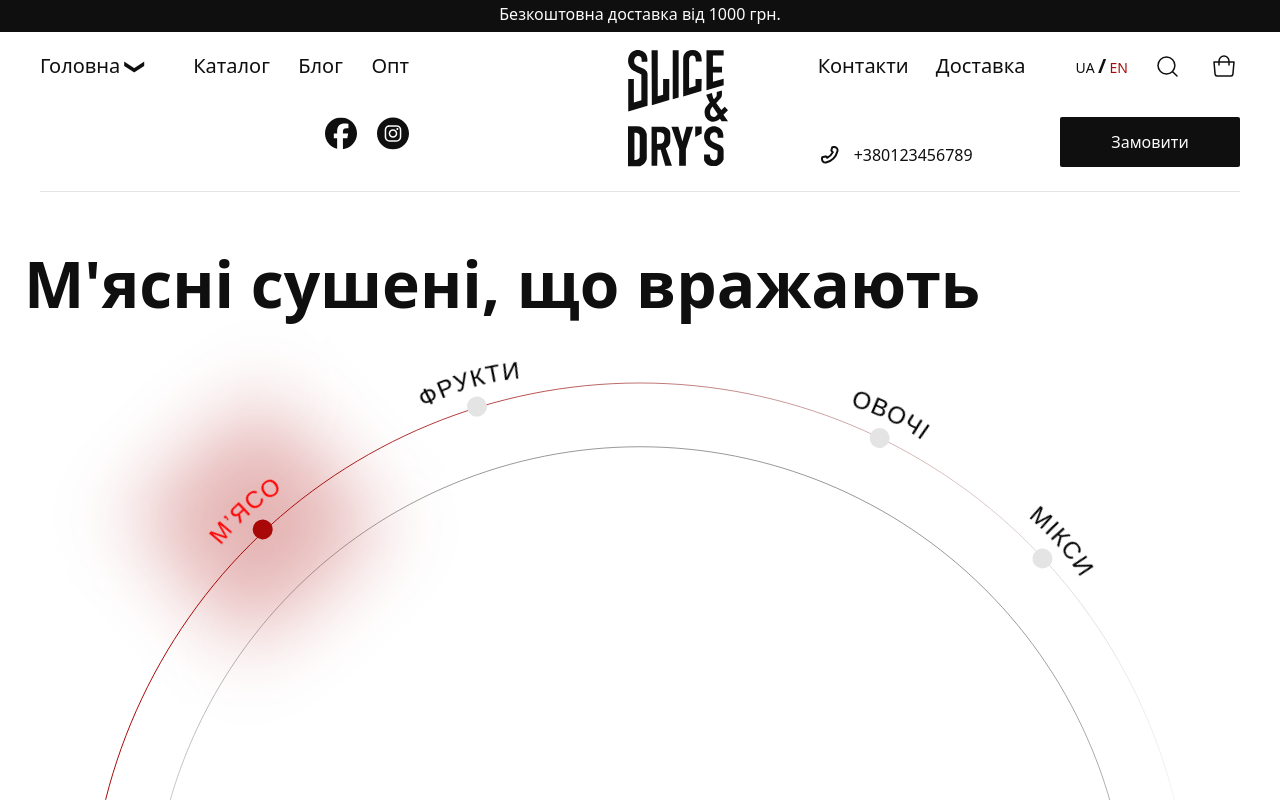
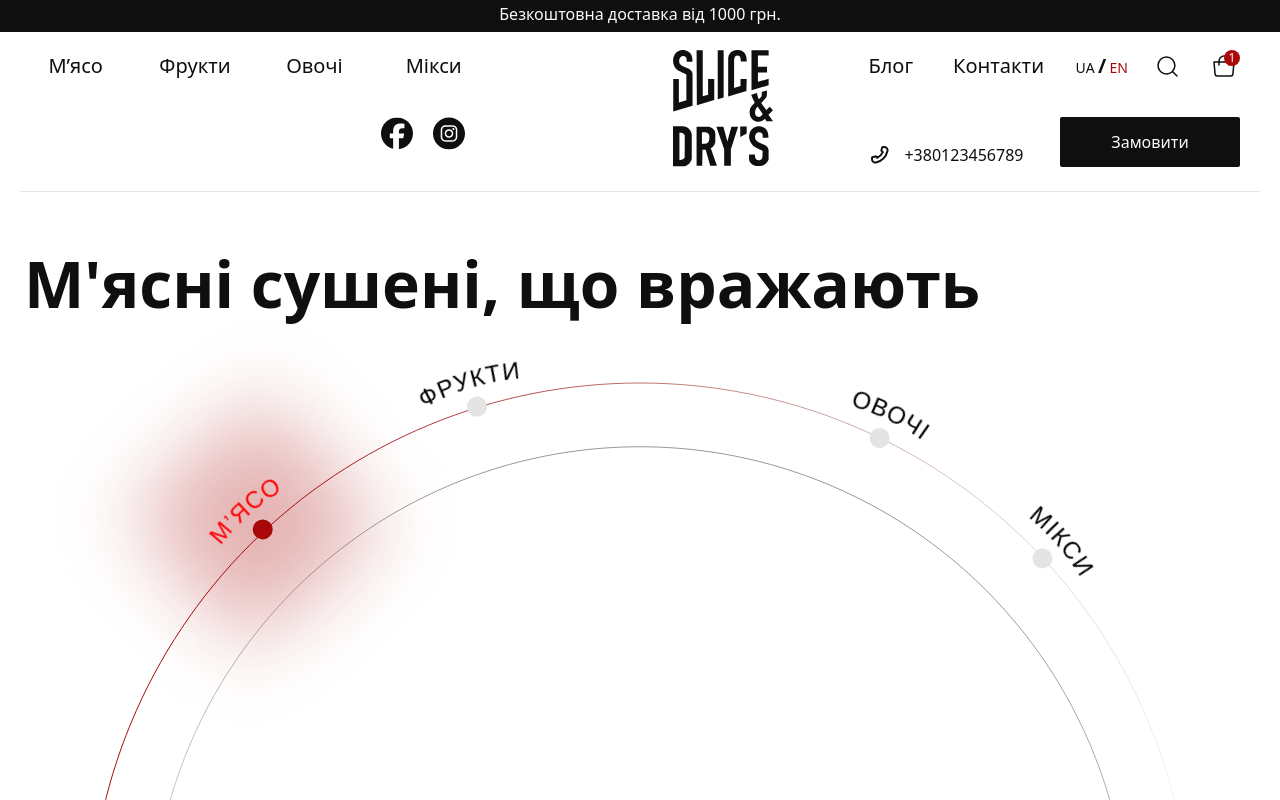
Before and after one commit to andrewvergun/slice_drys, a Next.js app: page /en in a window 1280 px wide. Shown: the top 800 px of the page. Built offline with nearby package versions, Linux system fonts and the light colour scheme; what tailwind-hamburgers would draw is missing.

Commit message:
ended request changes

```diff
--- /dev/null
+++ b/src/components/button.tsx
@@ -0,0 +1,21 @@
+import { cn } from '@/utils/cn'
+
+type Props = {
+  type: 'submit' | 'reset' | 'button' | undefined,
+  text: string,
+  className: string,
+}
+
+export default function Button({ type, text, className }: Props) {
+  return (
+    <button
+      type={type}
+      className={cn(
+        'rounded-sm bg-black text-white duration-300 hover:skew-x-[-10deg] hover:bg-red hover:font-semibold',
+        className,
+      )}
+    >
+      {text}
+    </button>
+  )
+}
--- /dev/null
+++ b/src/components/cart-icon.tsx
@@ -0,0 +1,17 @@
+import Image from 'next/image'
+import Link from 'next/link'
+
+import cartIcon from '/public/icons/bin.svg'
+
+export default function CartIcon() {
+  return (
+    <div className='relative'>
+      <Link href="#">
+        <Image src={cartIcon} alt="cart icon" />
+      </Link>
+      <span className="absolute right-0 top-0 flex h-4 w-4 items-center justify-center rounded-full bg-red text-xs text-white">
+        1
+      </span>
+    </div>
+  )
+}
--- a/src/components/hamburger.tsx
+++ b/src/components/hamburger-button.tsx
@@ -8,7 +8,7 @@ type Props = {
   setIsScroll: React.Dispatch<React.SetStateAction<boolean>>
 }
 
-export default function Hamburger({ className, setIsScroll }: Props) {
+export default function HamburgerButton({ className, setIsScroll }: Props) {
   const [opened, setOpened] = useState(false)
 
   return (
--- a/src/components/hamburger-menu.tsx
+++ b/src/components/hamburger-menu.tsx
@@ -17,14 +17,19 @@ import { ChevronDownIcon } from '@heroicons/react/24/solid'
 import { useEffect, useState } from 'react'
 
 import Lang from './lang'
-import Hamburger from './hamburger'
 import closeIcon from '/public/icons/close.svg'
 import logo from '/public/icons/logo.svg'
-import cartIcon from '/public/icons/bin.svg'
 import facebookIcon from '/public/icons/facebook.svg'
 import instagramIcon from '/public/icons/instagram.svg'
 import telIcon from '/public/icons/tel.svg'
 import searchIcon from '/public/icons/search.svg'
+import burgerIcon from '/public/icons/burger.svg'
+import Button from './button'
+
+import { headerLinks } from '../data/header-links'
+import { hamburgerLinksMain } from '../data/header-links'
+import { hamburgerLinksOther } from '../data/header-links'
+import CartIcon from './cart-icon'
 
 export default function HamburgerMenu() {
   const [isScroll, setIsScroll] = useState<boolean>(false)
@@ -39,14 +44,14 @@ export default function HamburgerMenu() {
 
   return (
     <Menu>
-      <MenuButton className="fixed left-5 top-8 z-50">
-        <Hamburger className="hidden lap:block" setIsScroll={setIsScroll} />
+      <MenuButton className="hidden lap:fixed lap:left-5 lap:top-8 lap:z-50 lap:block">
+        <Image src={burgerIcon} alt="burger icon" width={32} height={32} />
       </MenuButton>
 
       <MenuItems
         anchor="bottom"
         transition
-        className="bottom-0 right-0 z-40 origin-top bg-light_gray pb-6 pt-3 transition duration-200 ease-out [--anchor-gap:-52px] data-[closed]:scale-95 data-[closed]:opacity-0"
+        className="bottom-0 right-0 z-40 origin-top bg-light_gray pb-6 pt-3 transition duration-200 ease-out [--anchor-gap:-64px] data-[closed]:scale-95 data-[closed]:opacity-0"
       >
         <MenuSection className="grid grid-cols-[2fr_1fr_1fr_auto] items-center px-5">
           <MenuItem>
@@ -65,39 +70,21 @@ export default function HamburgerMenu() {
             </div>
           </MenuItem>
           <MenuItem>
-            <Field className="relative">
-              <Link href="#">
-                <Image src={cartIcon} alt="cart icon" />
-              </Link>
-              <span className="absolute right-0 top-0 flex h-4 w-4 items-center justify-center rounded-full bg-red text-xs text-white">
-                1
-              </span>
-            </Field>
+            <CartIcon />
           </MenuItem>
         </MenuSection>
 
         <MenuSection className="px-8 pt-5">
           <div className="pb-4 font-semibold">Каталог</div>
+          {headerLinks?.map((link) => {
+            return (
               <MenuItem>
                 <Link className="block w-min py-4" href="#">
-              М’ясо
+                  {link.link}
                 </Link>
               </MenuItem>
-          <MenuItem>
-            <Link className="block w-min py-4" href="#">
-              Фрукти
-            </Link>
-          </MenuItem>
-          <MenuItem>
-            <Link className="block w-min py-4" href="#">
-              Овочі
-            </Link>
-          </MenuItem>
-          <MenuItem>
-            <Link className="block w-min py-4" href="#">
-              Мікси
-            </Link>
-          </MenuItem>
+            )
+          })}
         </MenuSection>
 
         <MenuSection className="px-8 pt-5">
@@ -110,70 +97,38 @@ export default function HamburgerMenu() {
               transition
               className="origin-top bg-white transition duration-300 ease-out data-[closed]:-translate-y-6 data-[closed]:opacity-0"
             >
+              {hamburgerLinksMain?.map((link) => {
+                return (
+                  <>
                     <MenuItem>
                       {({ close }) => (
-                  <Link href="#" onClick={close} className="block px-3 py-4">
-                    Популярне
+                        <Link
+                          href="#"
+                          onClick={close}
+                          className="block px-3 py-4"
+                        >
+                          {link.link}
                         </Link>
                       )}
                     </MenuItem>
                     <MenuSeparator className="my-1 h-px bg-light_gray" />
-              <MenuItem>
-                {({ close }) => (
-                  <Link href="#" onClick={close} className="block px-3 py-4">
-                    Про нас
-                  </Link>
-                )}
-              </MenuItem>
-              <MenuSeparator className="my-1 h-px bg-light_gray" />
-              <MenuItem>
-                {({ close }) => (
-                  <Link href="#" onClick={close} className="block px-3 py-4">
-                    Акції
-                  </Link>
-                )}
-              </MenuItem>
-              <MenuSeparator className="my-1 h-px bg-light_gray" />
-              <MenuItem>
-                {({ close }) => (
-                  <Link href="#" onClick={close} className="block px-3 py-4">
-                    Відгуки
-                  </Link>
-                )}
-              </MenuItem>
-              <MenuSeparator className="my-1 h-px bg-light_gray" />
-              <MenuItem>
-                {({ close }) => (
-                  <Link href="#" onClick={close} className="block px-3 py-4">
-                    FAQ
-                  </Link>
-                )}
-              </MenuItem>
+                  </>
+                )
+              })}
             </DisclosurePanel>
           </Disclosure>
         </MenuSection>
 
         <MenuSection className="px-8 pt-2">
+          {hamburgerLinksOther?.map((link) => {
+            return (
               <MenuItem>
                 <Link className="block w-min py-4" href="#">
-              Блог
+                  {link.link}
                 </Link>
               </MenuItem>
-          <MenuItem>
-            <Link className="block w-min py-4" href="#">
-              Опт
-            </Link>
-          </MenuItem>
-          <MenuItem>
-            <Link className="block w-min py-4" href="#">
-              Контакти
-            </Link>
-          </MenuItem>
-          <MenuItem>
-            <Link className="block w-min py-4" href="#">
-              Доставка
-            </Link>
-          </MenuItem>
+            )
+          })}
         </MenuSection>
 
         <MenuSection className="flex justify-center gap-x-5 pt-5">
@@ -229,12 +184,11 @@ export default function HamburgerMenu() {
               />
             </Field>
             <MenuItem>
-              <button
+              <Button
                 type="submit"
-                className="block h-8 w-[88px] bg-black text-center text-white"
-              >
-                Шукати
-              </button>
+                text="Шукати"
+                className="block h-8 w-[88px]"
+              ></Button>
             </MenuItem>
           </form>
         </MenuSection>
--- a/src/components/header.tsx
+++ b/src/components/header.tsx
@@ -11,11 +11,13 @@ import instagramIcon from '/public/icons/instagram.svg'
 import logo from '/public/icons/logo.svg'
 import telIcon from '/public/icons/tel.svg'
 import searchIcon from '/public/icons/search.svg'
-import cartIcon from '/public/icons/bin.svg'
 import Lang from './lang'
 import Info from './header-info'
-import ListBox from './lilstbox'
 import HamburgerMenu from './hamburger-menu'
+import Button from './button'
+import CartIcon from './cart-icon'
+
+import { headerLinks } from '../data/header-links'
 
 gsap.registerPlugin(useGSAP)
 
@@ -33,26 +35,21 @@ const Header: FC = () => {
   return (
     <header>
       <Info title="Безкоштовна доставка від 1000 грн." />
-      <div
-        ref={headerRef}
-        className="mx-auto mt-8 box-border max-w-[1240px] px-5"
-      >
-        <div className="grid h-40 grid-cols-[1fr_2fr_1fr_1fr] grid-rows-2 border-b border-[#e4e4e4] pb-6 lap:h-24 lap:grid-cols-3 lap:px-5 lap:pb-[10px]">
-          <nav className="grid grid-cols-[135px_97px_65px_48px] items-center justify-items-center gap-x-2 text-xl lap:hidden">
-            <div className="flex items-center gap-x-4 justify-self-start">
-              <ListBox />
-            </div>
-
-            <Link href="#!">Каталог</Link>
-            <Link href="#!">Блог</Link>
-            <Link href="#!" className="justify-self-end">
-              Опт
-            </Link>
+      <div ref={headerRef} className="mx-auto mt-8 box-border max-w-[1240px]">
+        <div className="grid h-40 grid-cols-[auto_2fr_1fr_1fr] grid-rows-2 border-b border-[#e4e4e4] pb-6 lap:h-24 lap:grid-cols-3 lap:px-5 lap:pb-[10px]">
+          <nav className="grid grid-cols-4 items-center justify-items-center gap-x-2 text-xl lap:hidden">
+            {headerLinks?.map((link) => {
+              return (
+                <Link href="#!" className="block px-5 py-2">
+                  {link.link}
+                </Link>
+              )
+            })}
           </nav>
 
           <HamburgerMenu />
 
-          <div className="row-start-2 flex justify-end gap-x-5 lap:hidden">
+          <div className="row-start-2 flex justify-end gap-x-5 pr-6 lap:hidden">
             <Image
               src={facebookIcon}
               alt="facebook icon"
@@ -75,13 +72,15 @@ const Header: FC = () => {
             </Link>
           </div>
 
-          <nav className="grid grid-cols-[100px_110px] items-center gap-x-2 text-xl lap:hidden">
-            <Link href="#!">Контакти </Link>
-            <Link href="#!" className="justify-self-center">
-              Доставка
+          <nav className="flex items-center gap-x-2 text-xl lap:hidden">
+            <Link href="#!" className="p-4">
+              Блог
+            </Link>
+            <Link href="#!" className="p-4">
+              Контакти
             </Link>
           </nav>
-          <div className="row-start-2 flex items-center gap-x-3 self-end text-base font-medium lap:hidden">
+          <div className="row-start-2 flex items-center gap-x-3 self-end pl-4 text-base font-medium lap:hidden">
             <Image src={telIcon} alt="tel icon" width={24} height={24} />
             <Link
               href="tel:+380123456789"
@@ -94,7 +93,7 @@ const Header: FC = () => {
             <div className="lap:hidden">
               <Lang />
             </div>
-            <div className="flex gap-x-6">
+            <div className="mr-5 flex gap-x-6 lap:mr-0">
               <Image
                 src={searchIcon}
                 alt="search"
@@ -102,19 +101,15 @@ const Header: FC = () => {
                 height={32}
                 className="cursor-pointer"
               />
-              <Image
-                src={cartIcon}
-                alt="cart"
-                width={32}
-                height={32}
-                className="cursor-pointer"
-              />
+              <CartIcon />
             </div>
           </div>
           <div className="row-start-2 self-end justify-self-end lap:col-start-3 lap:justify-self-end">
-            <button className="h-[50px] w-[180px] rounded-sm bg-black text-white duration-300 hover:skew-x-[-10deg] hover:bg-red hover:font-semibold lap:h-[38px] lap:w-[100px]">
-              Замовити
-            </button>
+            <Button
+              type="button"
+              text="Замовити"
+              className="mr-5 h-[50px] w-[180px] lap:mr-0 lap:h-[38px] lap:w-[100px]"
+            ></Button>
           </div>
         </div>
       </div>
--- a/src/components/lilstbox.tsx
+++ /dev/null
@@ -1,45 +0,0 @@
-import {
-  Listbox,
-  ListboxButton,
-  ListboxOption,
-  ListboxOptions,
-} from '@headlessui/react'
-import { useState } from 'react'
-
-const list = [
-  { id: 1, link: 'Головна' },
-  { id: 2, link: 'Про нас' },
-  { id: 3, link: 'Популярне' },
-  { id: 4, link: 'Акції' },
-  { id: 5, link: 'FAQ' },
-  { id: 6, link: 'Відгуки' },
-]
-
-export default function ListBox() {
-  const [selectedPerson, setSelectedPerson] = useState(list[0])
-
-  return (
-    <Listbox value={selectedPerson} onChange={setSelectedPerson}>
-      <ListboxButton className="relative flex gap-x-3 hover:text-red">
-        {selectedPerson.link}
-        <div className="absolute right-[-24px] top-[1px] rotate-90">
-          &#10095;
-        </div>
-      </ListboxButton>
-      <ListboxOptions
-        anchor="bottom start"
-        className="w-48 rounded-sm border bg-light_gray p-3"
-      >
-        {list.map((string) => (
-          <ListboxOption
-            key={string.id}
-            value={string}
-            className="data-[focus]:bg-blue-500 cursor-pointer text-xl"
-          >
-            {string.link}
-          </ListboxOption>
-        ))}
-      </ListboxOptions>
-    </Listbox>
-  )
-}
--- /dev/null
+++ b/src/data/header-links.tsx
@@ -0,0 +1,21 @@
+export const headerLinks = [
+  { id: 1, link: 'М’ясо' },
+  { id: 2, link: 'Фрукти' },
+  { id: 3, link: 'Овочі' },
+  { id: 4, link: 'Мікси' },
+]
+
+export const hamburgerLinksMain = [
+  { id: 1, link: 'Популярне' },
+  { id: 2, link: 'Про нас' },
+  { id: 3, link: 'Акції' },
+  { id: 4, link: 'Відгуки' },
+  { id: 4, link: 'FAQ' },
+]
+
+export const hamburgerLinksOther = [
+  { id: 1, link: 'Блог' },
+  { id: 2, link: 'Опт' },
+  { id: 3, link: 'Контакти' },
+  { id: 4, link: 'Доставка' },
+]
```
Also changed, not shown: public/icons/burger.svg (added). Lines whose indentation alone changed are shown as unchanged.
